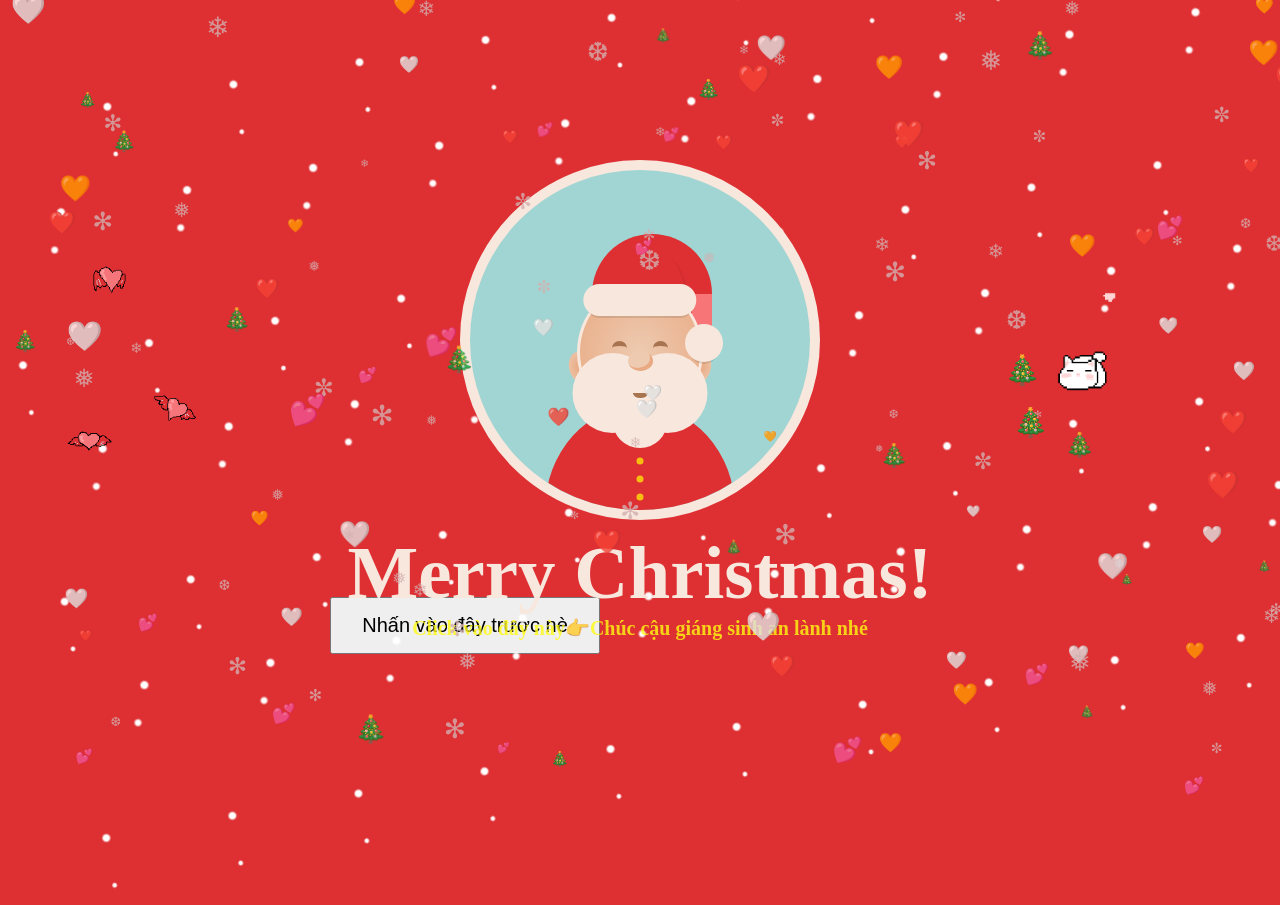
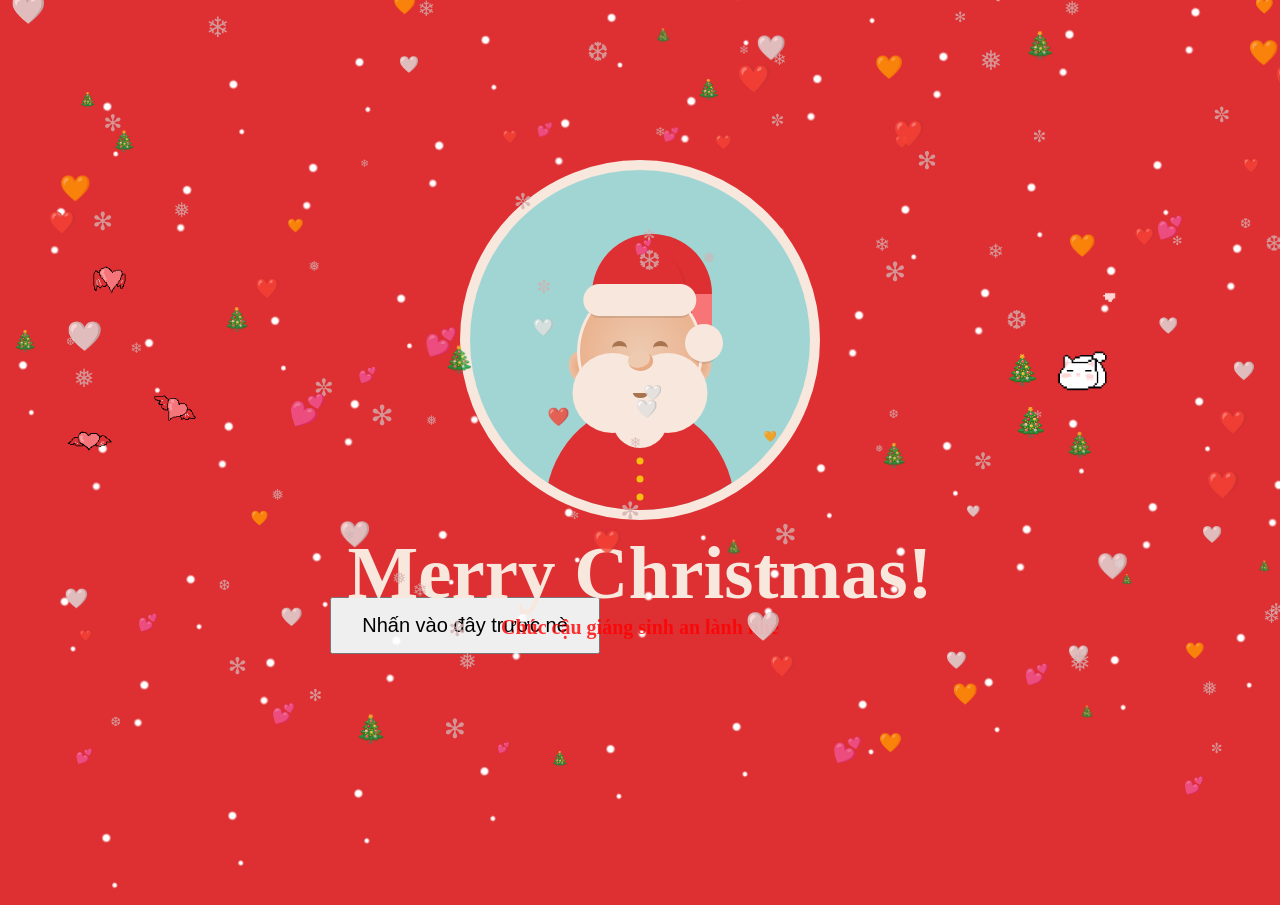
Before and after one commit to bickayy-boop/giangsinhvuive, a plain HTML site: page index.html in a window 1280 px wide. Both pictures are taken after a click on the element "Nhấn vào thư nè !!!". Shown: the top 905 px of the page. Drawn offline with Linux system fonts and the light colour scheme; a web font is replaced by a local one.

Commit message:
Update index.html

```diff
--- a/index.html
+++ b/index.html
@@ -1219,12 +1219,11 @@
         <div class="christmas">
             <div class="message">
                 <h1>Merry Christmas!</h1>
-                <h2>
-                    <a href="https://bickayy-boop.github.io/loverletter/"
-                        style="color: rgb(255, 251, 17); text-decoration: none;">
-                        Click vào đây này👉Chúc cậu giáng sinh an lành nhé
-                    </a>
-                </h2>
+               <h2>
+    <a href="https://bickayy-boop.github.io/loverletter/" target="_blank" style="color: red; text-decoration: none;">
+        Chúc cậu giáng sinh an lành nhé
+    </a>
+</h2>
 
             </div>
             <div class="window ">
```
